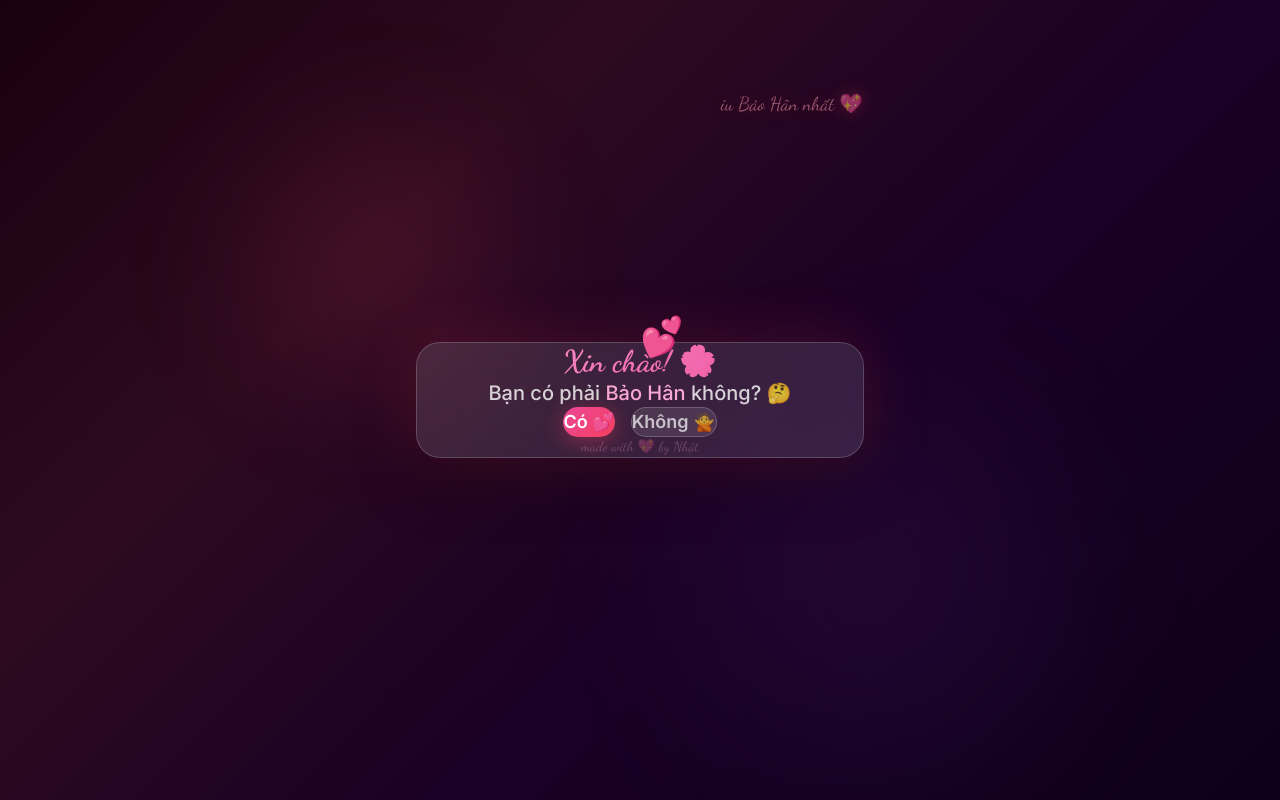
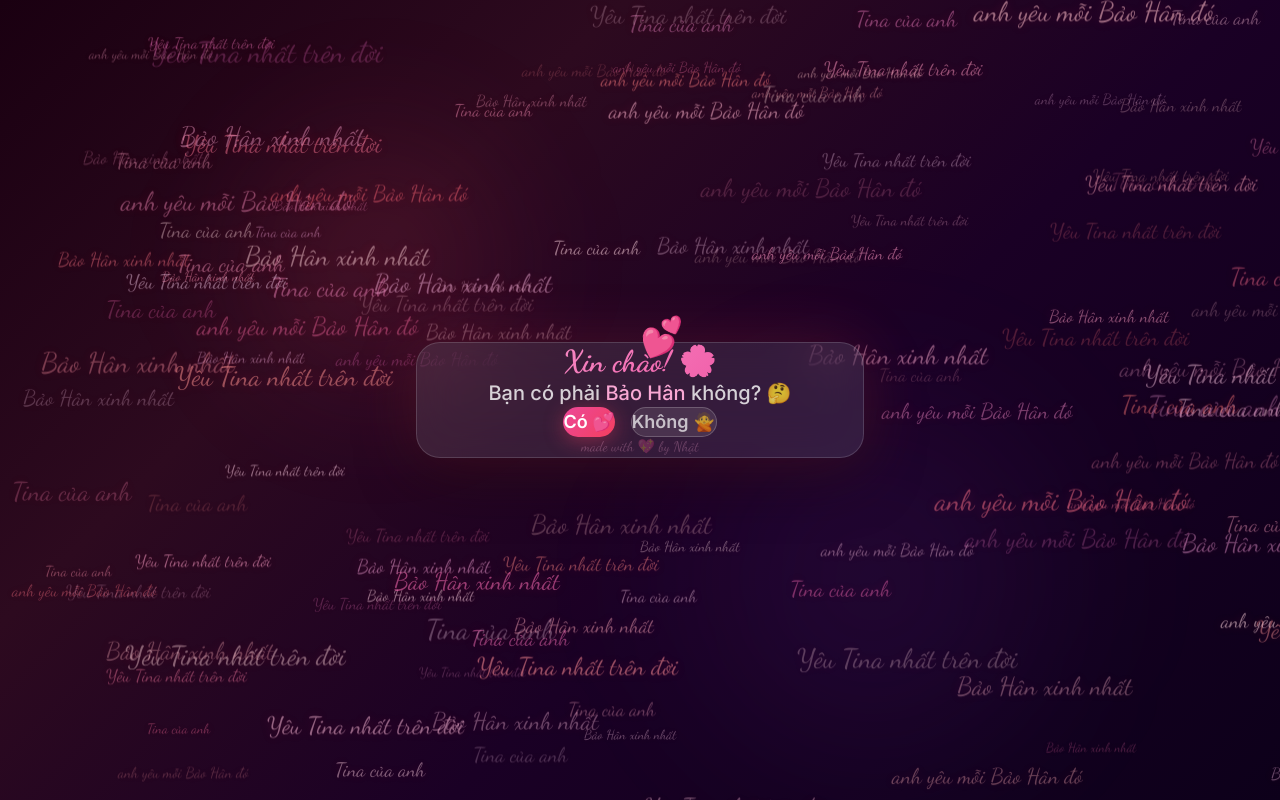
Before and after one commit to sadboiznhatcoder/BaoHan, a React (Vite) app: page / in a window 1280 px wide. Built offline with nearby package versions, Linux system fonts and the light colour scheme.

Commit message:
feat: add 750Hz hardware-accelerated floating love text for Tina 💕

```diff
--- a/src/components/ChatApp.jsx
+++ b/src/components/ChatApp.jsx
@@ -86,25 +86,21 @@ export default function ChatApp() {
   const [messages, setMessages] = useState([]);
   const [input, setInput] = useState('');
   const [isLoading, setIsLoading] = useState(false);
-  const [apiKey, setApiKey] = useState('');
-  const [showApiInput, setShowApiInput] = useState(true);
+  const [apiKey] = useState(import.meta.env.VITE_GROQ_API_KEY || '');
   const [error, setError] = useState('');
   const chatEndRef = useRef(null);
   const inputRef = useRef(null);
 
   useEffect(() => {
+    setMessages([{
+      role: 'assistant',
+      content: 'Xin chào Bảo Hân iu! 💕🌸\n\nEm là trợ lý AI được tạo bởi Nhật - người yêu em nhất thế giới đó~ Hỏi gì em cũng trả lời nhaa! ✨💖',
+    }]);
+  }, []);
+
+  useEffect(() => {
     chatEndRef.current?.scrollIntoView({ behavior: 'smooth' });
   }, [messages, isLoading]);
-
-  const handleApiKeySubmit = () => {
-    if (apiKey.trim()) {
-      setShowApiInput(false);
-      setMessages([{
-        role: 'assistant',
-        content: 'Xin chào Bảo Hân iu! 💕🌸\n\nEm là trợ lý AI được tạo bởi Nhật - người yêu em nhất thế giới đó~ Hỏi gì em cũng trả lời nhaa! ✨💖',
-      }]);
-    }
-  };
 
   const handleSend = async () => {
     if (!input.trim() || isLoading) return;
@@ -151,100 +147,6 @@ export default function ChatApp() {
       handleSend();
     }
   };
-
-  // API Key input screen
-  if (showApiInput) {
-    return (
-      <motion.div
-        className="fixed inset-0 flex items-center justify-center p-4"
-        style={{ zIndex: 50 }}
-        initial={{ opacity: 0 }}
-        animate={{ opacity: 1 }}
-      >
-        <div
-          className="absolute inset-0"
-          style={{
-            background: 'linear-gradient(135deg, #1a0011 0%, #2d0a1f 30%, #1a0025 60%, #0d001a 100%)',
-          }}
-        />
-
-        <motion.div
-          className="relative glass-strong rounded-3xl p-8 max-w-md w-full text-center"
-          style={{
-            boxShadow: '0 0 60px rgba(244, 63, 94, 0.15)',
-            zIndex: 51,
-          }}
-          initial={{ scale: 0.8, y: 30 }}
-          animate={{ scale: 1, y: 0 }}
-          transition={{ type: 'spring', damping: 20 }}
-        >
-          <motion.div
-            className="text-5xl mb-4"
-            animate={{ rotate: [0, 10, -10, 0] }}
-            transition={{ duration: 2, repeat: Infinity }}
-          >
-            🔑
-          </motion.div>
-
-          <h2
-            className="text-2xl font-bold mb-2"
-            style={{
-              fontFamily: "'Dancing Script', cursive",
-              background: 'linear-gradient(135deg, #f9a8d4, #f472b6)',
-              WebkitBackgroundClip: 'text',
-              WebkitTextFillColor: 'transparent',
-            }}
-          >
-            Chào mừng Bảo Hân! 💕
-          </h2>
-
-          <p className="text-white/50 text-sm mb-6">
-            Nhập Groq API Key để bắt đầu trò chuyện nhaa~
-          </p>
-
-          <input
-            type="password"
-            value={apiKey}
-            onChange={e => setApiKey(e.target.value)}
-            onKeyDown={e => e.key === 'Enter' && handleApiKeySubmit()}
-            placeholder="gsk_..."
-            className="w-full px-4 py-3.5 rounded-xl text-base mb-4 focus:ring-2 focus:ring-pink-400/30 transition-all"
-            style={{
-              background: 'rgba(255, 255, 255, 0.08)',
-              border: '1px solid rgba(255, 255, 255, 0.15)',
-              color: 'white',
-              outline: 'none',
-            }}
-          />
-
-          <motion.button
-            onClick={handleApiKeySubmit}
-            className="w-full py-3.5 rounded-2xl text-lg font-semibold text-white cursor-pointer"
-            style={{
-              background: 'linear-gradient(135deg, #ec4899, #f43f5e)',
-              boxShadow: '0 4px 20px rgba(244, 63, 94, 0.4)',
-            }}
-            whileHover={{ scale: 1.02 }}
-            whileTap={{ scale: 0.98 }}
-          >
-            Bắt đầu chat 💬✨
-          </motion.button>
-
-          <p className="text-white/30 text-xs mt-3">
-            Lấy API key miễn phí tại{' '}
-            <a
-              href="https://console.groq.com"
-              target="_blank"
-              rel="noreferrer"
-              className="text-pink-400/60 underline"
-            >
-              console.groq.com
-            </a>
-          </p>
-        </motion.div>
-      </motion.div>
-    );
-  }
 
   return (
     <motion.div
--- a/src/components/GatekeeperScreen.jsx
+++ b/src/components/GatekeeperScreen.jsx
@@ -1,56 +1,98 @@
-import { useState, useEffect } from 'react';
-import { motion, AnimatePresence } from 'framer-motion';
+import { useMemo } from 'react';
+import { motion } from 'framer-motion';
 
-const FLOATING_TEXTS = [
-  'anh yêu mỗi Bảo Hân đó 💕',
-  'iu Bảo Hân nhất 💖',
-  'Bảo Hân là nhất 🌸',
-  'yêu Tina nhiều lắm 💗',
-  'mãi yêu Bảo Hân 💘',
-  'Tina iu ơi 🩷',
-  'nhớ Bảo Hân quá 💝',
-  'Bảo Hân xinh nhất 🌺',
-  'iu em mãi mãi ✨',
-  'anh yêu mỗi Bảo Hân đó 💕',
-  'iu Bảo Hân nhất 💖',
+// ─── Phrase pool ─────────────────────────────────────────────────
+const PHRASES = [
+  'anh yêu mỗi Bảo Hân đó',
+  'Tina của anh',
+  'Bảo Hân xinh nhất',
+  'Yêu Tina nhất trên đời',
 ];
 
-function FloatingText({ text, index, total }) {
-  const yPos = 5 + (index / total) * 85;
-  const startX = Math.random() > 0.5 ? -200 : window.innerWidth + 200;
-  const endX = startX > 0 ? -300 : window.innerWidth + 300;
-  const duration = 12 + Math.random() * 10;
-  const delay = index * 1.5 + Math.random() * 3;
-
-  return (
-    <motion.div
-      className="fixed pointer-events-none select-none whitespace-nowrap"
-      style={{
-        top: `${yPos}%`,
-        fontFamily: "'Dancing Script', cursive",
-        fontSize: `${16 + Math.random() * 14}px`,
-        color: `hsl(${330 + Math.random() * 30}, 80%, ${70 + Math.random() * 20}%)`,
-        textShadow: '0 0 15px rgba(244, 63, 94, 0.5)',
-        zIndex: 8,
-      }}
-      initial={{ x: startX, opacity: 0 }}
-      animate={{
-        x: [startX, endX],
-        opacity: [0, 0.7, 0.8, 0.7, 0],
-        y: [0, -15, 5, -10, 0],
-      }}
-      transition={{
-        duration,
-        delay,
-        repeat: Infinity,
-        ease: 'linear',
-      }}
-    >
-      {text}
-    </motion.div>
-  );
+// ─── Deterministic seeded random ─────────────────────────────────
+function sr(seed) {
+  const x = Math.sin(seed * 9301 + 49297) * 49297;
+  return x - Math.floor(x);
 }
 
+// ─── Pre-compute 150 items at module level (zero runtime cost) ───
+const COUNT = 150;
+const ITEMS = Array.from({ length: COUNT }, (_, i) => ({
+  id: i,
+  text: PHRASES[i % PHRASES.length],
+  left: `${sr(i * 7) * 100}%`,
+  fontSize: `${13 + sr(i * 7 + 1) * 16}px`,
+  opacity: 0.2 + sr(i * 7 + 2) * 0.4,          // 0.2 → 0.6
+  duration: `${10 + sr(i * 7 + 3) * 15}s`,      // 10s → 25s
+  delay: `${-(sr(i * 7 + 4) * 20)}s`,           // -20s → 0s (pre-spread)
+  hue: 320 + sr(i * 7 + 5) * 40,
+  lightness: 65 + sr(i * 7 + 6) * 25,
+}));
+
+// ─── CSS injected once ───────────────────────────────────────────
+const CSS = `
+@keyframes gk-rise {
+  from { transform: translate3d(0, 110vh, 0); }
+  to   { transform: translate3d(0, -20vh, 0); }
+}
+.gk-layer {
+  position: absolute;
+  inset: 0;
+  overflow: hidden;
+  pointer-events: none;
+  z-index: 8;
+  contain: strict;
+}
+.gk-item {
+  position: absolute;
+  white-space: nowrap;
+  pointer-events: none;
+  user-select: none;
+  will-change: transform, opacity;
+  font-family: 'Dancing Script', cursive;
+  text-shadow: 0 0 12px rgba(244, 63, 94, 0.35);
+  animation: gk-rise var(--dur) linear var(--del) infinite;
+}
+`;
+
+let injected = false;
+function injectCSS() {
+  if (injected) return;
+  injected = true;
+  const s = document.createElement('style');
+  s.textContent = CSS;
+  document.head.appendChild(s);
+}
+
+// ─── Pure-DOM floating layer (zero re-renders) ───────────────────
+function FloatingTextLayer() {
+  useMemo(() => injectCSS(), []);
+
+  const els = useMemo(
+    () =>
+      ITEMS.map((it) => (
+        <div
+          key={it.id}
+          className="gk-item"
+          style={{
+            left: it.left,
+            fontSize: it.fontSize,
+            opacity: it.opacity,
+            color: `hsl(${it.hue}, 80%, ${it.lightness}%)`,
+            '--dur': it.duration,
+            '--del': it.delay,
+          }}
+        >
+          {it.text}
+        </div>
+      )),
+    []
+  );
+
+  return <div className="gk-layer">{els}</div>;
+}
+
+// ─── Main Component ──────────────────────────────────────────────
 export default function GatekeeperScreen({ onYes, onNo }) {
   return (
     <motion.div
@@ -65,11 +107,12 @@ export default function GatekeeperScreen({ onYes, onNo }) {
       <div
         className="absolute inset-0"
         style={{
-          background: 'linear-gradient(135deg, #1a0011 0%, #2d0a1f 30%, #1a0025 60%, #0d001a 100%)',
+          background:
+            'linear-gradient(135deg, #1a0011 0%, #2d0a1f 30%, #1a0025 60%, #0d001a 100%)',
         }}
       />
 
-      {/* Animated background orbs */}
+      {/* Ambient orbs */}
       <motion.div
         className="absolute rounded-full"
         style={{
@@ -97,23 +140,26 @@ export default function GatekeeperScreen({ onYes, onNo }) {
         transition={{ duration: 12, repeat: Infinity, ease: 'easeInOut' }}
       />
 
-      {/* Floating romantic texts */}
-      {FLOATING_TEXTS.map((text, i) => (
-        <FloatingText key={i} text={text} index={i} total={FLOATING_TEXTS.length} />
-      ))}
+      {/* ★ 150 GPU-accelerated floating text elements (pure CSS) */}
+      <FloatingTextLayer />
 
-      {/* Central modal */}
+      {/* ── Central modal (high z-index + glassmorphism) ── */}
       <motion.div
-        className="relative glass-strong rounded-3xl p-8 sm:p-10 mx-4 max-w-md w-full text-center"
+        className="relative rounded-3xl p-8 sm:p-10 mx-4 max-w-md w-full text-center"
         style={{
-          boxShadow: '0 0 60px rgba(244, 63, 94, 0.2), 0 20px 60px rgba(0,0,0,0.4)',
+          background: 'rgba(255, 255, 255, 0.1)',
+          backdropFilter: 'blur(24px)',
+          WebkitBackdropFilter: 'blur(24px)',
+          border: '1px solid rgba(255, 255, 255, 0.15)',
+          boxShadow:
+            '0 0 60px rgba(244, 63, 94, 0.2), 0 20px 60px rgba(0,0,0,0.4)',
           zIndex: 60,
         }}
         initial={{ scale: 0, rotate: -5 }}
         animate={{ scale: 1, rotate: 0 }}
         transition={{ type: 'spring', damping: 15, stiffness: 200, delay: 0.3 }}
       >
-        {/* Decorative hearts */}
+        {/* Decorative heart */}
         <motion.div
           className="absolute -top-6 left-1/2 text-4xl"
           style={{ transform: 'translateX(-50%)' }}
@@ -138,7 +184,8 @@ export default function GatekeeperScreen({ onYes, onNo }) {
         </motion.h2>
 
         <p className="text-white/80 text-lg sm:text-xl mb-8 mt-4 font-medium">
-          Bạn có phải <span style={{ color: '#f9a8d4' }}>Bảo Hân</span> không? 🤔
+          Bạn có phải{' '}
+          <span style={{ color: '#f9a8d4' }}>Bảo Hân</span> không? 🤔
         </p>
 
         <div className="flex gap-4 justify-center">
@@ -176,7 +223,6 @@ export default function GatekeeperScreen({ onYes, onNo }) {
           </motion.button>
         </div>
 
-        {/* Bottom decorative */}
         <motion.p
           className="mt-6 text-sm"
           style={{
```
